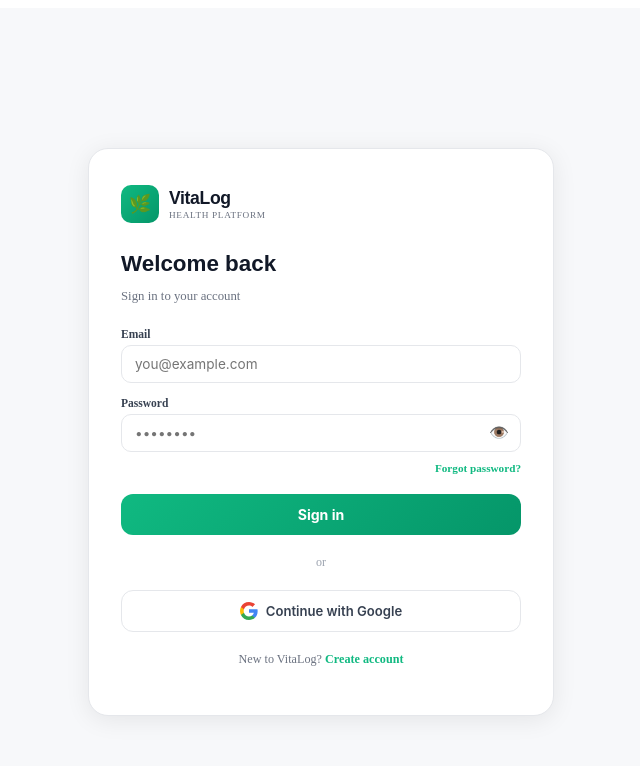
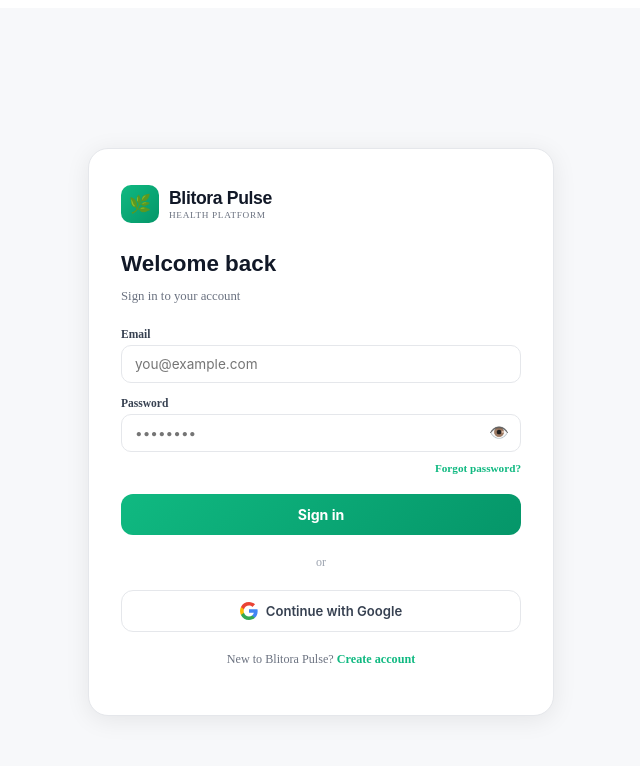
Before and after one commit to Blitora/blitora-pulse, a Next.js app: page / in a window 1280 px wide. Shown: the top 766 px of the page, without its empty margins (319-959 px from the left). Built offline with nearby package versions, Linux system fonts and the light colour scheme.

Commit message:
rebrand: VitaLog → Blitora Pulse on login page

```diff
--- a/pages/index.js
+++ b/pages/index.js
@@ -100,7 +100,7 @@ export default function IndexPage() {
         <div style={st.logoRow}>
           <div style={st.logoIcon}>🌿</div>
           <div>
-            <div style={st.logoName}>VitaLog</div>
+            <div style={st.logoName}>Blitora Pulse</div>
             <div style={st.logoTag}>Health Platform</div>
           </div>
         </div>
@@ -195,7 +195,7 @@ export default function IndexPage() {
         </button>
 
         <p style={st.signupLink}>
-          New to VitaLog?{' '}
+          New to Blitora Pulse?{' '}
           <a href="/signup" style={{ color:'#10B981', fontWeight:600, textDecoration:'none' }}>Create account</a>
         </p>
       </div>
```
